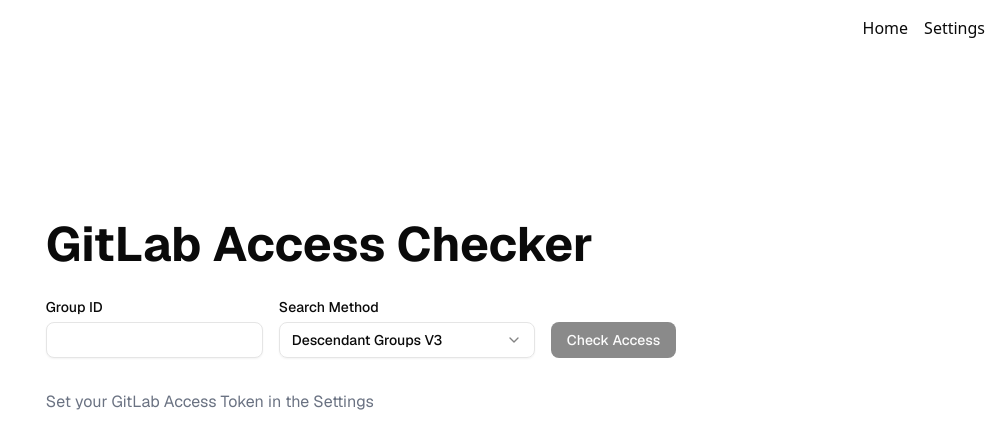
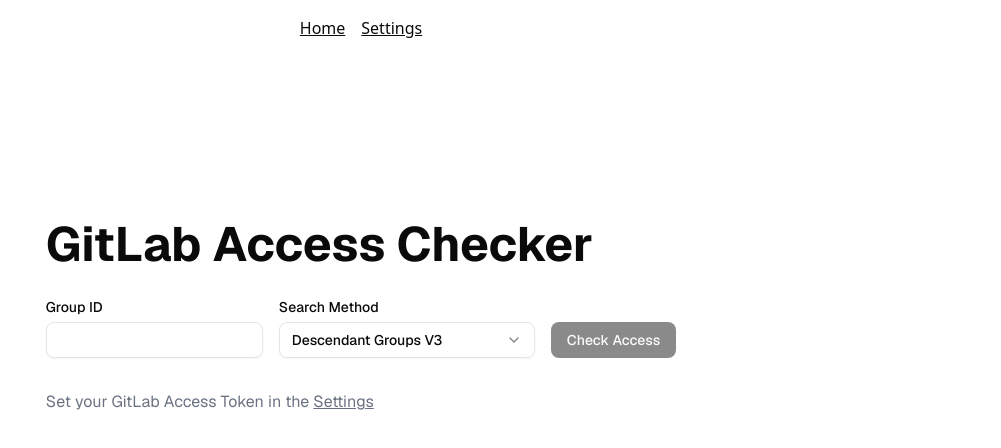
Before and after one commit to Sid0rr0/gitlab-access-checker, a Next.js app: page / in a window 1280 px wide. Shown: the top 448 px of the page, without its empty margins (279-1280 px from the left). Built offline with nearby package versions, Linux system fonts and the light colour scheme.

Commit message:
style: links

```diff
--- a/app/layout.tsx
+++ b/app/layout.tsx
@@ -28,9 +28,9 @@
       <body
         className={`${geistSans.variable} ${geistMono.variable} antialiased`}
       >
-        <nav className="flex items-center justify-end gap-4 p-4">
-          <Link href="/">Home</Link>
-          <Link href="/settings">Settings</Link>
+        <nav className="flex items-center justify-center gap-4 p-4">
+          <Link className="underline" href="/">Home</Link>
+          <Link className="underline" href="/settings">Settings</Link>
         </nav>
         {children}
       </body>
--- a/app/settings/page.tsx
+++ b/app/settings/page.tsx
@@ -12,7 +12,7 @@
   function handleSubmit(event: React.FormEvent<HTMLFormElement>) {
     event.preventDefault()
     const formData = new FormData(event.currentTarget)
-    const gitlabApiKey = formData.get('gitlab-access-token') as string
+    const gitlabApiKey = (formData.get('gitlab-access-token') as string).trim()
     if (gitlabApiKey) {
       localStorage.setItem('gitlab-access-token', gitlabApiKey)
       setGitlabApiKey(gitlabApiKey)
@@ -34,7 +34,7 @@
         <form onSubmit={handleSubmit} className="flex flex-col gap-4 w-full max-w-md">
           <Label className="flex flex-col gap-2 items-start">
             <span>GitLab Access token</span>
-            <Input type="text" name="gitlab-access-token" />
+            <Input type="text" name="gitlab-access-token" required />
           </Label>
           <Button type="submit" className="cursor-pointer">Save</Button>
         </form>
--- a/components/GroupForm.tsx
+++ b/components/GroupForm.tsx
@@ -128,7 +128,7 @@
         <p className="text-gray-500">
           Set your GitLab Access Token in the
           {' '}
-          <Link href="/settings">Settings</Link>
+          <Link className="underline" href="/settings">Settings</Link>
         </p>
       )}
 
```
